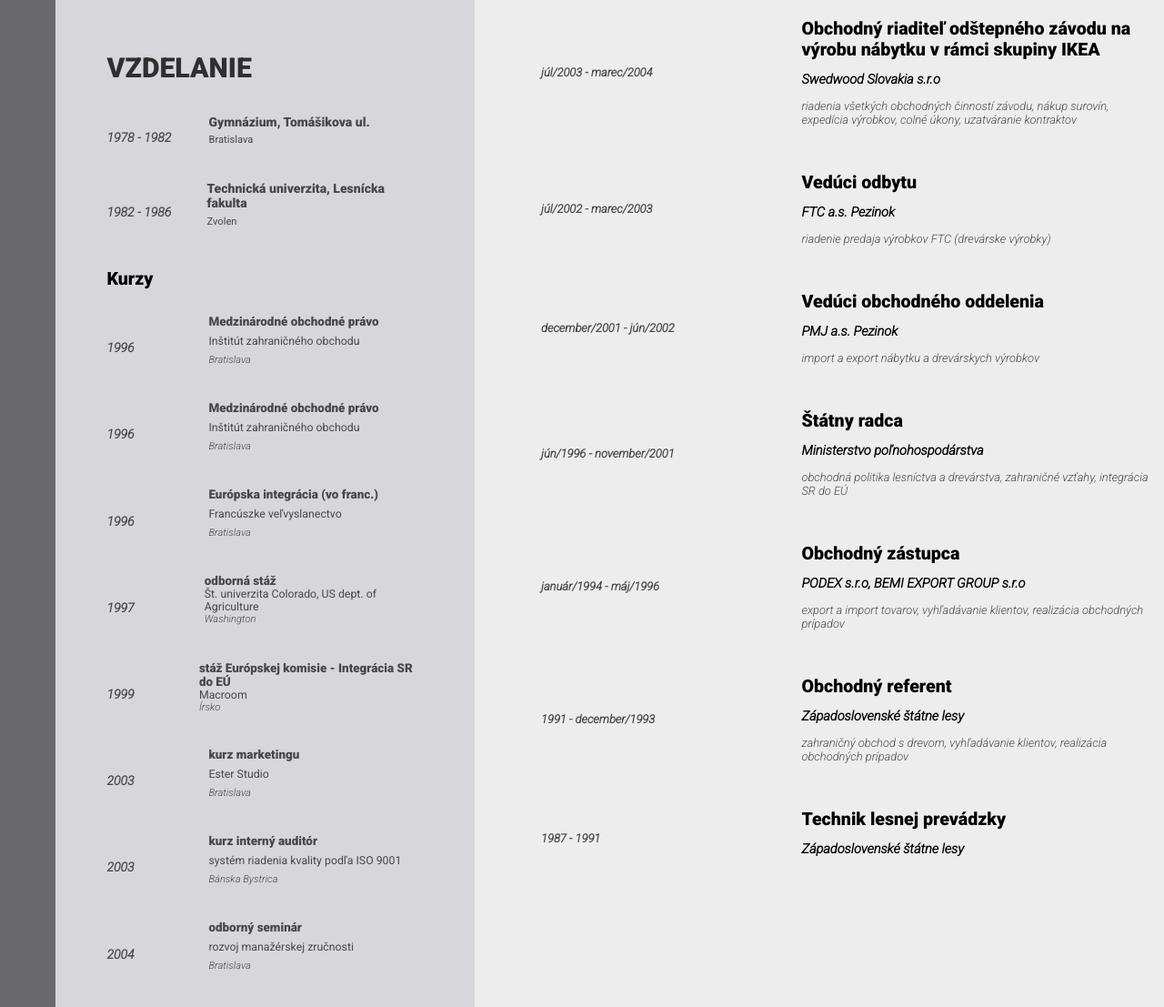
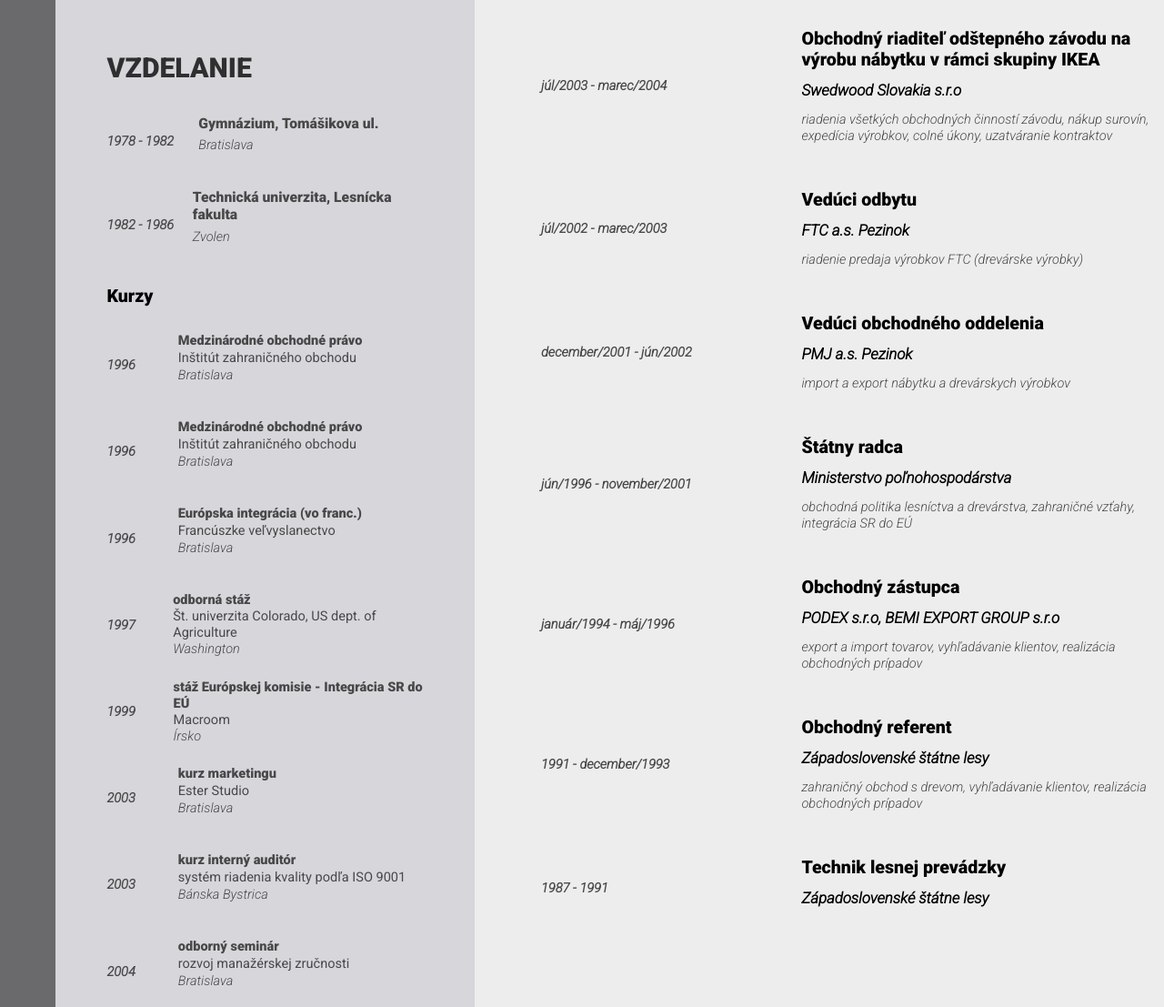
Before and after one commit to MarekVeselko/pavolH-cv, a plain HTML site: page index.html in a window 1280 px wide. Shown: the part 448-1555 px from the top of the page at 91% size. Drawn offline with Linux system fonts and the light colour scheme.

Commit message:
zmena velkosti

```diff
--- a/index.html
+++ b/index.html
@@ -51,7 +51,7 @@
                 </div>
                 <h3 class="vzdelanie__kurzy--title">Kurzy</h3>
                 <div class="vzdelanie__box">
-                    <p class="vzdelanie__box--cas">1996</p>
+                    <p class="vzdelanie__box--kurz-cas">1996</p>
                     <div class="vzdelanie__kurz">
                         <p class="vzdelanie__kurz--skola">Medzinárodné obchodné právo</p>
                         <p class="vzdelanie__kurz--institucia">Inštitút zahraničného obchodu</p>
@@ -59,7 +59,7 @@
                     </div>
                 </div>
                 <div class="vzdelanie__box">
-                    <p class="vzdelanie__box--cas">1996</p>
+                    <p class="vzdelanie__box--kurz-cas">1996</p>
                     <div class="vzdelanie__kurz">
                         <p class="vzdelanie__kurz--skola">Medzinárodné obchodné právo</p>
                         <p class="vzdelanie__kurz--institucia">Inštitút zahraničného obchodu</p>
@@ -67,7 +67,7 @@
                     </div>
                 </div>
                 <div class="vzdelanie__box">
-                    <p class="vzdelanie__box--cas">1996</p>
+                    <p class="vzdelanie__box--kurz-cas">1996</p>
                     <div class="vzdelanie__kurz">
                         <p class="vzdelanie__kurz--skola">Európska integrácia (vo franc.)</p>
                         <p class="vzdelanie__kurz--institucia">Francúszke veľvyslanectvo</p>
@@ -75,7 +75,7 @@
                     </div>
                 </div>
                 <div class="vzdelanie__box">
-                    <p class="vzdelanie__box--cas">1997</p>
+                    <p class="vzdelanie__box--kurz-cas">1997</p>
                     <div class="vzdelanie__kurz">
                         <p class="vzdelanie__kurz--skola">odborná stáž</p>
                         <p class="vzdelanie__kurz--institucia">Št. univerzita Colorado, US dept. of Agriculture</p>
@@ -83,7 +83,7 @@
                     </div>
                 </div>
                 <div class="vzdelanie__box">
-                    <p class="vzdelanie__box--cas">1999</p>
+                    <p class="vzdelanie__box--kurz-cas">1999</p>
                     <div class="vzdelanie__kurz">
                         <p class="vzdelanie__kurz--skola">stáž Európskej komisie - Integrácia SR do EÚ</p>
                         <p class="vzdelanie__kurz--institucia">Macroom</p>
@@ -91,7 +91,7 @@
                     </div>
                 </div>
                 <div class="vzdelanie__box">
-                    <p class="vzdelanie__box--cas">2003</p>
+                    <p class="vzdelanie__box--kurz-cas">2003</p>
                     <div class="vzdelanie__kurz">
                         <p class="vzdelanie__kurz--skola">kurz marketingu</p>
                         <p class="vzdelanie__kurz--institucia">Ester Studio</p>
@@ -99,7 +99,7 @@
                     </div>
                 </div>
                 <div class="vzdelanie__box">
-                    <p class="vzdelanie__box--cas">2003</p>
+                    <p class="vzdelanie__box--kurz-cas">2003</p>
                     <div class="vzdelanie__kurz">
                         <p class="vzdelanie__kurz--skola">kurz interný auditór</p>
                         <p class="vzdelanie__kurz--institucia">systém riadenia kvality podľa ISO 9001</p>
@@ -107,7 +107,7 @@
                     </div>
                 </div>
                 <div class="vzdelanie__box">
-                    <p class="vzdelanie__box--cas">2004</p>
+                    <p class="vzdelanie__box--kurz-cas">2004</p>
                     <div class="vzdelanie__kurz">
                         <p class="vzdelanie__kurz--skola">odborný seminár</p>
                         <p class="vzdelanie__kurz--institucia">rozvoj manažérskej zručnosti</p>
--- a/styles.css
+++ b/styles.css
@@ -107,7 +107,7 @@
 }
 
 .contact__box p {
-    font-size: 1.35rem;
+    font-size: 1.5rem;
 }
 
 /*****SKUSENOSTI*****/
@@ -129,7 +129,7 @@
 }
 
 .skusenosti__box .skusenosti__box--info--firma {
-    font-size: 1.3rem;
+    font-size: 1.5rem;
     font-weight: bolder;
     margin: 1.1rem 0;
     font-style: italic;
@@ -137,7 +137,7 @@
 }
 
 .skusenosti__box p{
-    font-size: 1.15rem;
+    font-size: 1.3rem;
     font-style: italic;
 }
 .skusenosti__box--cas{
@@ -157,20 +157,26 @@
 .vzdelanie__box--box{
     margin-bottom: 1.5rem;
 }
+
 .vzdelanie__box--cas{
     font-weight: 900;
     display: flex;
-    width: 10rem;
+    width: 9rem;
     flex-direction: column;
     justify-content: center;
-    font-size: 1.25rem;
+    font-size: 1.3rem;
     font-style: italic;
 }
 
 .vzdelanie__box--skola{
     font-weight: 900;
-    font-size: 1.25rem;
+    font-size: 1.4rem;
     margin-bottom: .5rem;
+}
+
+.vzdelanie__box--mesto{
+font-size: 1.3rem;
+font-style: italic;
 }
 
 .vzdelanie__kurzy--title{
@@ -181,20 +187,32 @@
     display: flex;
     flex-direction: column;
     justify-content: space-between;
+    text-align: left;
     height: 5rem;
     margin-bottom: 1.5rem;
 }
 
 .vzdelanie__kurz--skola{
-    font-size: 1.2rem;
+    font-size: 1.3rem;
     font-weight: bold;
 }
 .vzdelanie__kurz--institucia{
-    font-size: 1.1rem;
+    font-size: 1.3rem;
 }
 .vzdelanie__kurz--mesto{
-    font-size: 1rem;
+    font-size: 1.3rem;
     font-style: italic;
+}
+
+.vzdelanie__box--kurz-cas{
+    font-weight: 900;
+    display: flex;
+    width: 10rem;
+    flex-direction: column;
+    justify-content: center;
+    font-size: 1.3rem;
+    font-style: italic;
+    width: 7rem;
 }
 
 /**************Zrucnosti***********/
@@ -214,7 +232,7 @@
 }
 .zrucnosti__box div ul {
     margin: 0 0 0 4.5rem;
-    font-size: 1.4rem;
+    font-size: 1.5rem;
 }
 .zrucnosti__box div ul li {
     margin: .5rem 0;
@@ -253,6 +271,6 @@
 }
 
 .jazyky__box p {
-   font-size: 1.5rem;
+   font-size: 1.7rem;
    font-weight: 900;
 }
```
